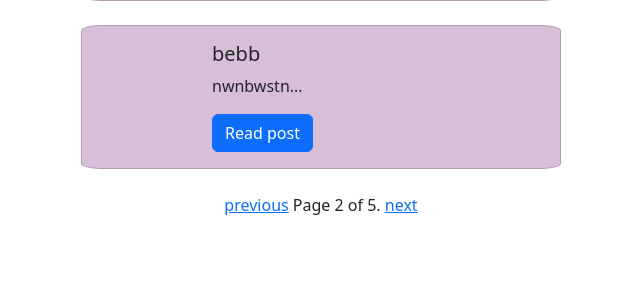
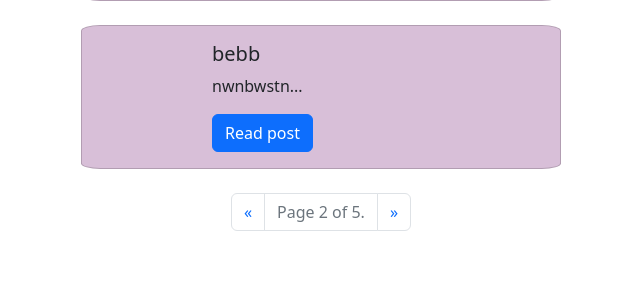
Before and after one commit to NikitaMatveev999/blog-site, a Django app: page /?page=2 in a window 1280 px wide. Shown: the part 391-683 px from the top of the page, without its empty margins (319-959 px from the left). Run offline with Django 4.2, Linux system fonts and the light colour scheme; data comes from the database, SQL or seed files in the repository.

Commit message:
update pagination

```diff
--- a/blog/templates/posts/base.html
+++ b/blog/templates/posts/base.html
@@ -63,7 +63,6 @@
 </nav>
 <br>
 {% block content %}
-
 {% endblock %}
 </body>
 </html>
--- a/blog/templates/posts/index.html
+++ b/blog/templates/posts/index.html
@@ -15,19 +15,27 @@
 </div>
 <br>
 {% endfor %}
-<div class="col d-flex justify-content-center">
-<div class="pagination">
-    <span class="page-links">
+<div class="container">
+    <ul class="pagination justify-content-center">
         {% if page_obj.has_previous %}
-            <a href="/?page={{ page_obj.previous_page_number }}">previous</a>
+            <li class="page-item">
+                <a class="page-link" href="/?page={{ page_obj.previous_page_number }}" aria-label="Previous">
+                    <span aria-hidden="true">&laquo;</span>
+                </a>
+            </li>
         {% endif %}
-            <span class="page-current">
+        <li class="page-item">
+            <span class="page-link text-muted">
                 Page {{ page_obj.number }} of {{ page_obj.paginator.num_pages }}.
             </span>
+        </li>
         {% if page_obj.has_next %}
-            <a href="/?page={{ page_obj.next_page_number }}">next</a>
+            <li class="page-item">
+                <a class="page-link" href="/?page={{ page_obj.next_page_number }}" aria-label="Next">
+                    <span aria-hidden="true">&raquo;</span>
+                </a>
+            </li>
         {% endif %}
-    </span>
-</div>
+    </ul>
 </div>
 {% endblock %}
```
